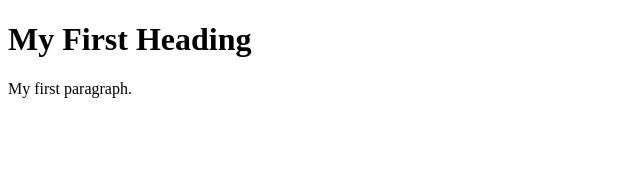
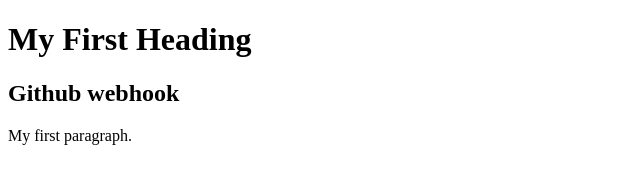
Before and after one commit to Pringu-95/jenkins-new, a plain HTML site: page index.html in a window 1280 px wide. Shown: the whole page, without its empty margins (0-640 px from the left). Drawn offline with Linux system fonts and the light colour scheme.

Commit message:
Update index.html
github webhook

```diff
--- a/index.html
+++ b/index.html
@@ -3,7 +3,7 @@
 <body>
 
 <h1>My First Heading</h1>
-
+<h2>Github webhook</h2>
 <p>My first paragraph.</p>
 
 </body>
```
